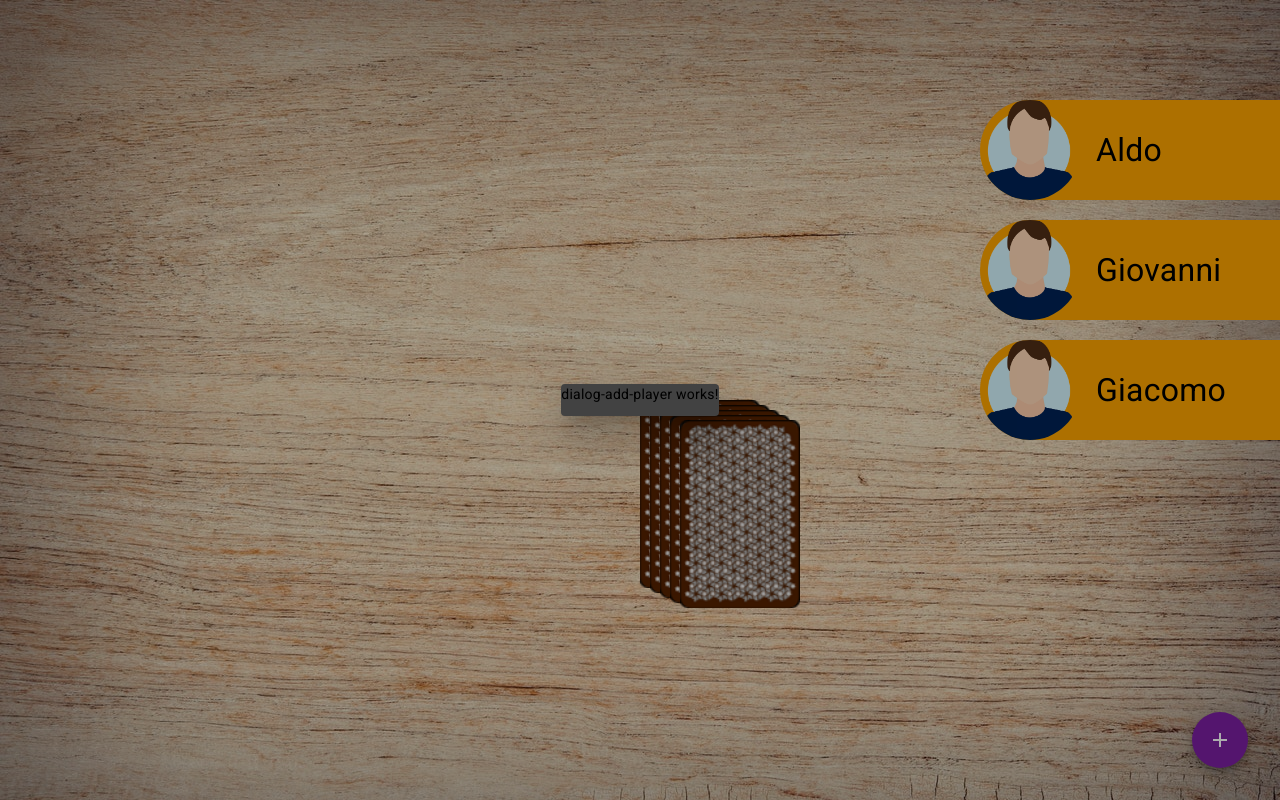
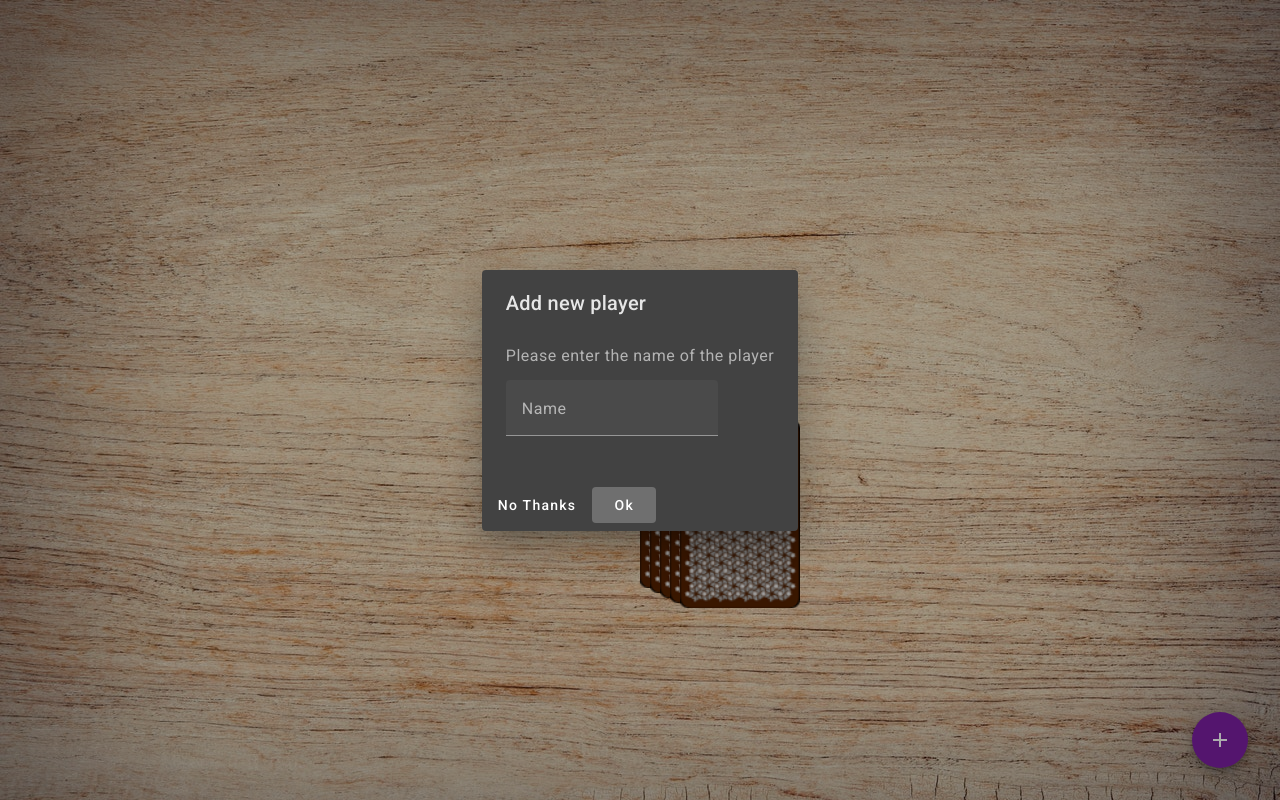
Before and after one commit to alessandro-arg/ring_of_fire, an Angular app: page /game in a window 1280 px wide. Both pictures are taken after a click on the button "add". Built offline with nearby package versions, Linux system fonts and the light colour scheme.

Commit message:
added the current player and changed some css

```diff
--- a/src/app/dialog-add-player/dialog-add-player.component.html
+++ b/src/app/dialog-add-player/dialog-add-player.component.html
@@ -1 +1,12 @@
-<p>dialog-add-player works!</p>
+<h2 mat-dialog-title>Add new player</h2>
+<mat-dialog-content>
+  <p>Please enter the name of the player</p>
+  <mat-form-field>
+    <mat-label>Name</mat-label>
+    <input matInput [(ngModel)]="name" />
+  </mat-form-field>
+</mat-dialog-content>
+<mat-dialog-actions>
+  <button mat-button (click)="onNoClick()">No Thanks</button>
+  <button mat-button [mat-dialog-close]="name" cdkFocusInitial>Ok</button>
+</mat-dialog-actions>
--- a/src/app/dialog-add-player/dialog-add-player.component.ts
+++ b/src/app/dialog-add-player/dialog-add-player.component.ts
@@ -1,14 +1,27 @@
 import { Component } from '@angular/core';
 import { MatDialogModule } from '@angular/material/dialog';
 import { FormsModule } from '@angular/forms';
+import { MatButtonModule } from '@angular/material/button';
+import { MatIconModule } from '@angular/material/icon';
 import { MatFormFieldModule } from '@angular/material/form-field';
 import { MatInputModule } from '@angular/material/input';
 
 @Component({
   selector: 'app-dialog-add-player',
   standalone: true,
-  imports: [MatDialogModule, FormsModule, MatFormFieldModule, MatInputModule],
+  imports: [
+    MatDialogModule,
+    FormsModule,
+    MatFormFieldModule,
+    MatInputModule,
+    MatButtonModule,
+    MatIconModule,
+  ],
   templateUrl: './dialog-add-player.component.html',
   styleUrl: './dialog-add-player.component.scss',
 })
-export class DialogAddPlayerComponent {}
+export class DialogAddPlayerComponent {
+  name: string = '';
+
+  onNoClick() {}
+}
--- a/src/app/game/game.component.html
+++ b/src/app/game/game.component.html
@@ -1,7 +1,8 @@
 @for (player of game.players; track player; let index = $index) {
 <app-player
   class="player_position"
-  [style]="{ top: 100 + index * 120 + 'px' }"
+  [style]="{ top: 100 + index * 90 + 'px' }"
+  [playerActive]="index == game.currentPlayer"
   [name]="player"
 ></app-player>
 }
--- a/src/app/game/game.component.ts
+++ b/src/app/game/game.component.ts
@@ -56,8 +56,8 @@ export class GameComponent {
   openDialog(): void {
     const dialogRef = this.dialog.open(DialogAddPlayerComponent);
 
-    dialogRef.afterClosed().subscribe((result) => {
-      console.log('The dialog was closed');
+    dialogRef.afterClosed().subscribe((name) => {
+      this.game.players.push(name);
     });
   }
 }
--- a/src/app/player/player.component.html
+++ b/src/app/player/player.component.html
@@ -1,4 +1,4 @@
-<div class="player">
+<div class="player" [class.player-active]="playerActive">
   <img src="assets/img/profile/1.webp" alt="" />
   <span>{{ name }}</span>
 </div>
--- a/src/app/player/player.component.scss
+++ b/src/app/player/player.component.scss
@@ -2,7 +2,7 @@
   width: 300px;
   display: flex;
   align-items: center;
-  background-color: orange;
+  background-color: rgba(243, 197, 111, 0.795);
   border-top-left-radius: 50px;
   border-bottom-left-radius: 50px;
   span {
@@ -10,9 +10,17 @@
     margin-left: 16px;
   }
   img {
-    width: 100px;
-    height: 100px;
+    width: 70px;
+    height: 70px;
     object-fit: cover;
     border-radius: 100%;
   }
 }
+
+.player-active {
+  background-color: orange !important;
+  width: 350px !important;
+  span {
+    font-size: 40px !important;
+  }
+}
--- a/src/app/player/player.component.ts
+++ b/src/app/player/player.component.ts
@@ -9,4 +9,5 @@ import { Component, Input } from '@angular/core';
 })
 export class PlayerComponent {
   @Input() name: any;
+  @Input() playerActive: boolean = false;
 }
--- a/src/models/game.ts
+++ b/src/models/game.ts
@@ -1,5 +1,5 @@
 export class Game {
-  public players: string[] = ['Aldo', 'Giovanni', 'Giacomo'];
+  public players: string[] = [];
   public stack: string[] = [];
   public playedCards: string[] = [];
   public currentPlayer: number = 0;
```
